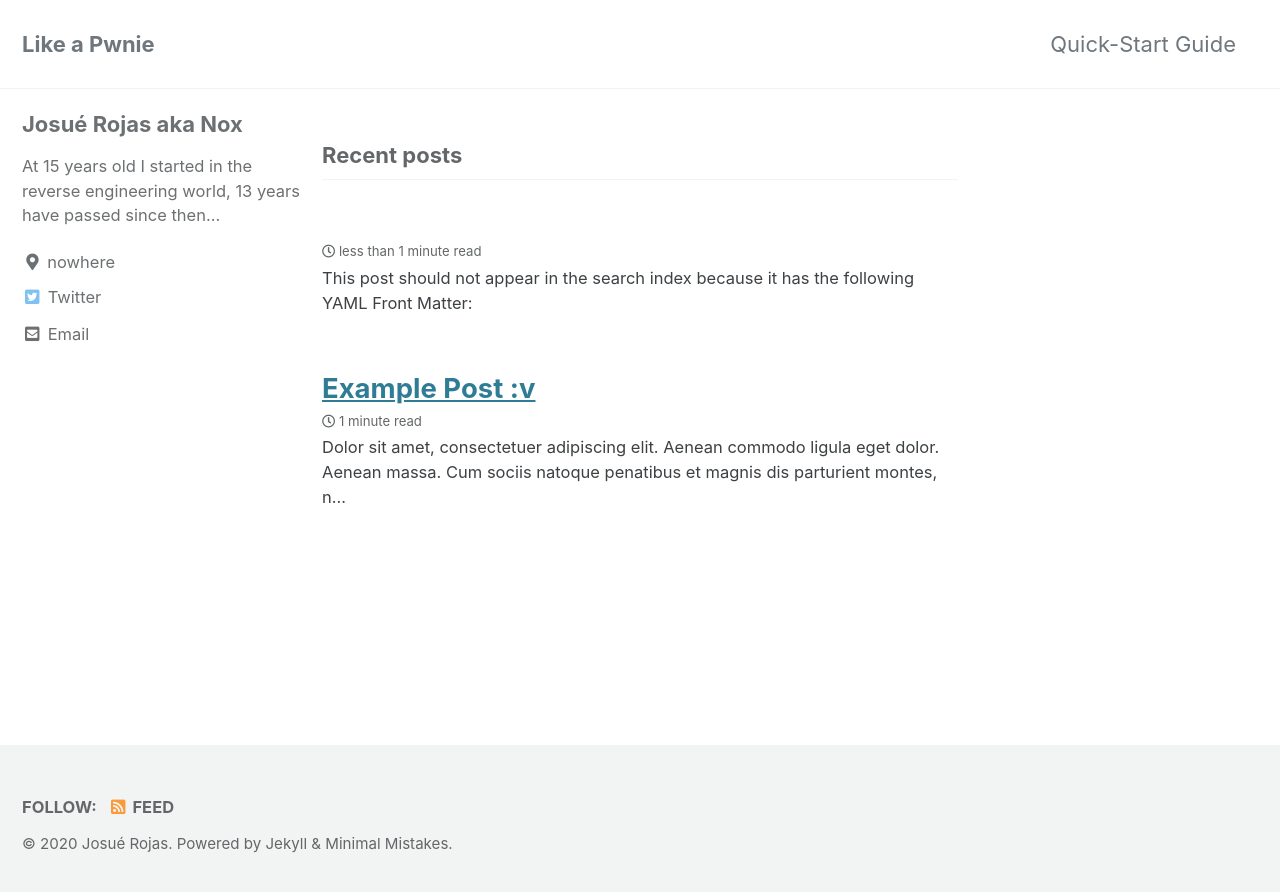
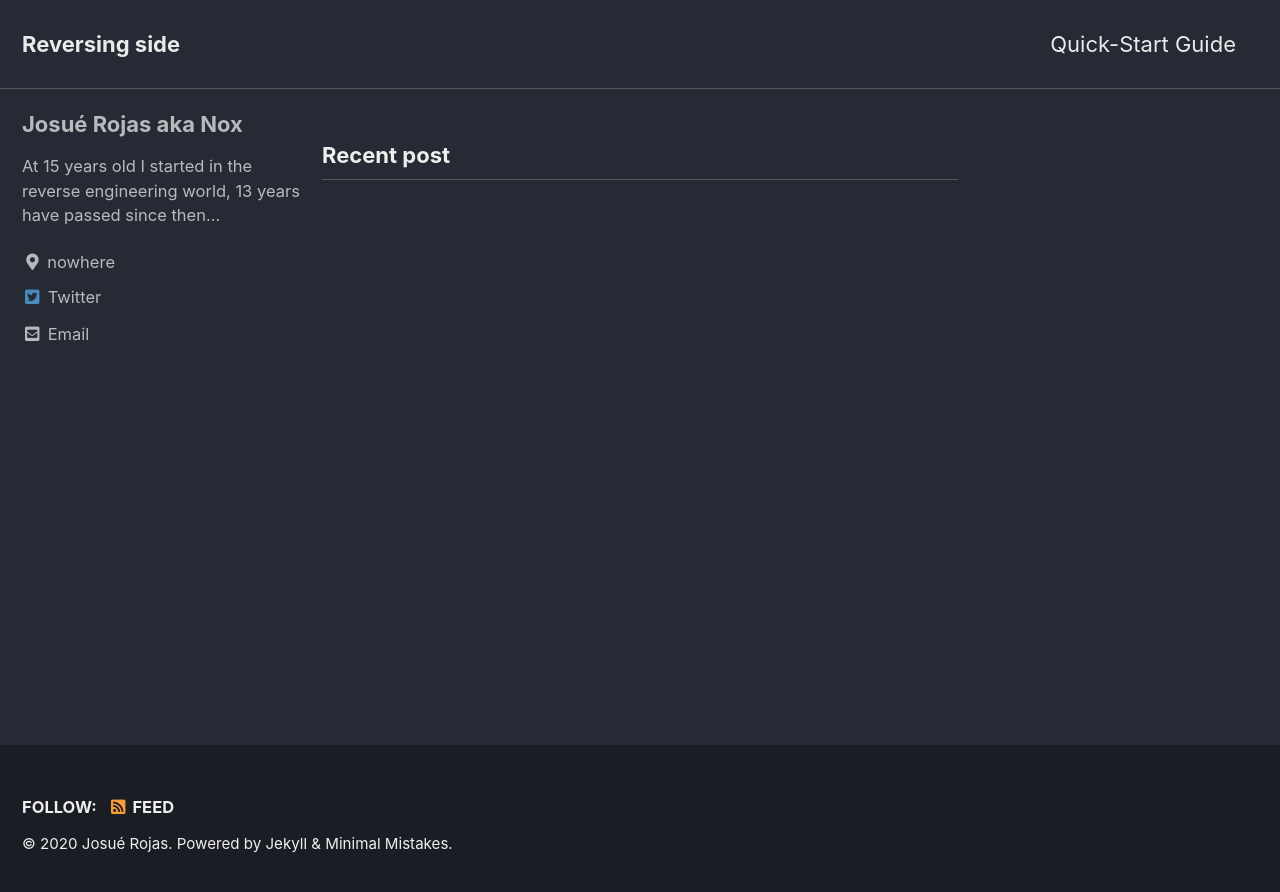
Before and after one commit to MrNox/nox.github.io, a Jekyll site: the page built from index.html, in a window 1280 px wide. Shown: the top 892 px of the page. Built offline with Jekyll 4.4.1, drawn with Linux system fonts in a browser that asks for light colours; cached includes are drawn as plain includes; the list of posts is cut into pages by our own code.

Commit message:
Update theme

````diff
--- a/Gemfile
+++ b/Gemfile
@@ -1,2 +1,4 @@
-source "https://rubygems.org"
-gemspec
+#source "https://rubygems.org"
+#gemspec
+
+gem "minimal-mistakes-jekyll"
--- a/_config.yml
+++ b/_config.yml
@@ -12,11 +12,11 @@
 
 theme                  : "minimal-mistakes-jekyll"
 # remote_theme           : "mmistakes/minimal-mistakes"
-minimal_mistakes_skin    : "default" # "air", "aqua", "contrast", "dark", "dirt", "neon", "mint", "plum", "sunrise"
+minimal_mistakes_skin    :  "dark" #"default" # "air", "aqua", "contrast", "dark", "dirt", "neon", "mint", "plum", "sunrise"
 
 # Site Settings
 locale                   : "en-US"
-title                    : "Like a Pwnie"
+title                    : "Reversing side"
 title_separator          : "-"
 subtitle                 : # site tagline that appears below site title in masthead
 name                     : "Josué Rojas"
@@ -279,3 +279,6 @@
       comments: # true
       share: true
       related: true
+
+
+include: ['_pages']
--- a/_data/ui-text.yml
+++ b/_data/ui-text.yml
@@ -32,7 +32,7 @@
   powered_by                 : "Powered by"
   website_label              : "Website"
   email_label                : "Email"
-  recent_posts               : "Recent posts"
+  recent_posts               : "Recent post"
   undefined_wpm              : "Undefined parameter words_per_minute at _config.yml"
   comment_form_info          : "Your email address will not be published. Required fields are marked"
   comment_form_comment_label : "Comment"
--- a/_posts/en/2017-11-28-post-exclude-search.md
+++ /dev/null
@@ -1,29 +0,0 @@
----
-title:  ""
-search: false
-categories:
-  - Jekyll
-last_modified_at: 2018-02-19T08:06:00-05:00
----
-
-This post should not appear in the search index because it has the following YAML Front Matter:
-
-```yaml
-search: false
-```
-
-**Note:** `search: false` only works to exclude posts when using Lunr as a search provider.
-{: .notice--info}
-
-To exclude files when using Algolia as a search provider add an array to `algolia.files_to_exclude` in your `_config.yml`. For more configuration options be sure to check their [full documentation](https://community.algolia.com/jekyll-algolia/options.html).
-
-```yaml
-algolia:
-  # Exclude more files from indexing
-  files_to_exclude:
-    - index.html
-    - index.md
-    - excluded-file.html
-    - _posts/2017-11-28-post-exclude-search.md
-    - subdirectory/*.html
-```
--- a/_posts/en/index.html
+++ /dev/null
@@ -1,5 +0,0 @@
----
-layout: index
-title: Latest Posts
-lang: en
----
--- a/_posts/es/2016-05-07-example.md
+++ /dev/null
@@ -1,80 +0,0 @@
----
-layout: post
-title: Example Post :v
----
-
-
-Dolor sit amet, consectetuer adipiscing elit. Aenean commodo ligula eget dolor. Aenean massa. Cum sociis natoque penatibus et magnis dis parturient montes, nascetur ridiculus mus. Donec quam felis, ultricies nec, pellentesque eu, pretium quis
-
-![sample post]({{site.baseurl}}/images/image-2.png)
-
-
-# Header 1
-
-
-## Header 2
-
-
-### Header 3
-
-
-#### Header 4
-
-
-## Paragraphs
-
-These are sample paragraphs showing *italics*, **bold** and ``code`` text style. Here is an unordered  list
-
-* Item 1
-* Item 2
-* Item 3
-
-and an ordered list
-
-1. Item 1
-2. Item 2
-3. Item 3
-
->A blockquote would look like this.
-
-> another one
->
-> with multiple lines
-
-
-
-
-Lorem ipsum dolor sit amet, consectetur adipiscing elit, sed do eiusmod tempor incididunt ut labore et dolore magna aliqua. Ut enim ad minim veniam, quis nostrud exercitation ullamco laboris nisi ut aliquip ex ea commodo consequat. Duis aute irure dolor in reprehenderit in voluptate velit esse cillum dolore eu fugiat nulla pariatur.
-
-**Code:** Let's keep it to its length and let it not take the whole width.
-{% highlight html %}
-
-<div class="nav">
-    <ul>
-        <li>About</li>
-        <li>Contact</li>
-        <li>Project</li>
-    </ul>
-</div>
-
-
-{% endhighlight %}
-
-Sed ut perspiciatis unde omnis iste natus error sit voluptatem accusantium doloremque laudantium, totam rem aperiam, eaque ipsa quae ab illo inventore veritatis et quasi architecto beatae vitae dicta sunt explicabo. Nemo enim ipsam voluptatem quia voluptas sit aspernatur aut odit aut fugit.
-
-This is a simple markdown table
-
-| Tables        | Are           | Cool  |
-| ------------- |:-------------:| -----:|
-| col 3 is      | right-aligned | $1600 |
-| col 2 is      | centered      |   $12 |
-| zebra stripes | are neat      |    $1 |
-
-
-
-Use below code to show **Table of Contents** on a page
-
-{% highlight css %}
-* Do not remove this line (it will not be displayed)
-{:toc}
-{% endhighlight %}
--- a/_posts/es/index.html
+++ /dev/null
@@ -1,5 +0,0 @@
----
-layout: index
-title: Latest Posts
-lang: es
----
````
Also changed, not shown: _pages/home.md (added, +7 -0 lines), _includes/page__taxonomy.html (line endings or trailing spaces), index.html (line endings or trailing spaces).
